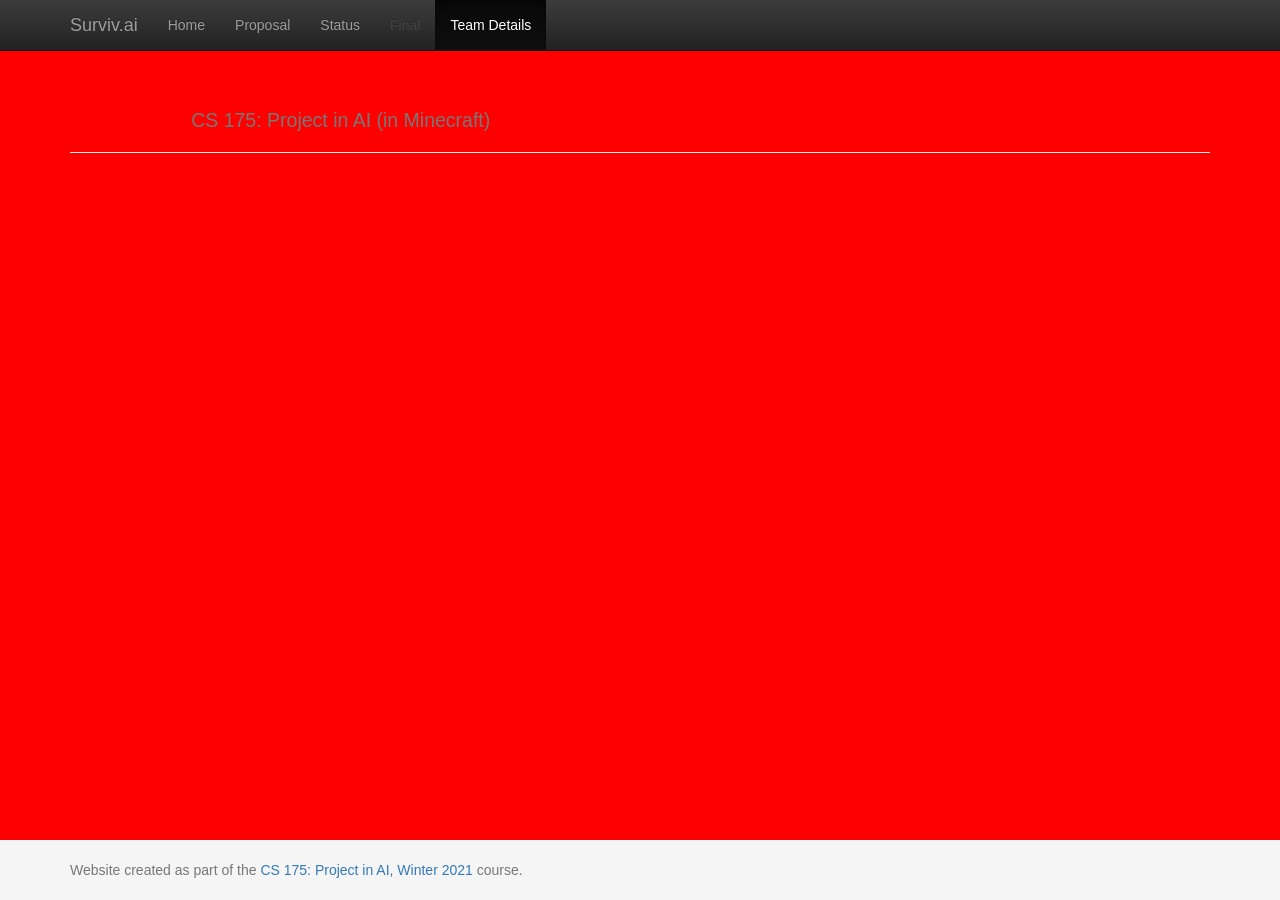
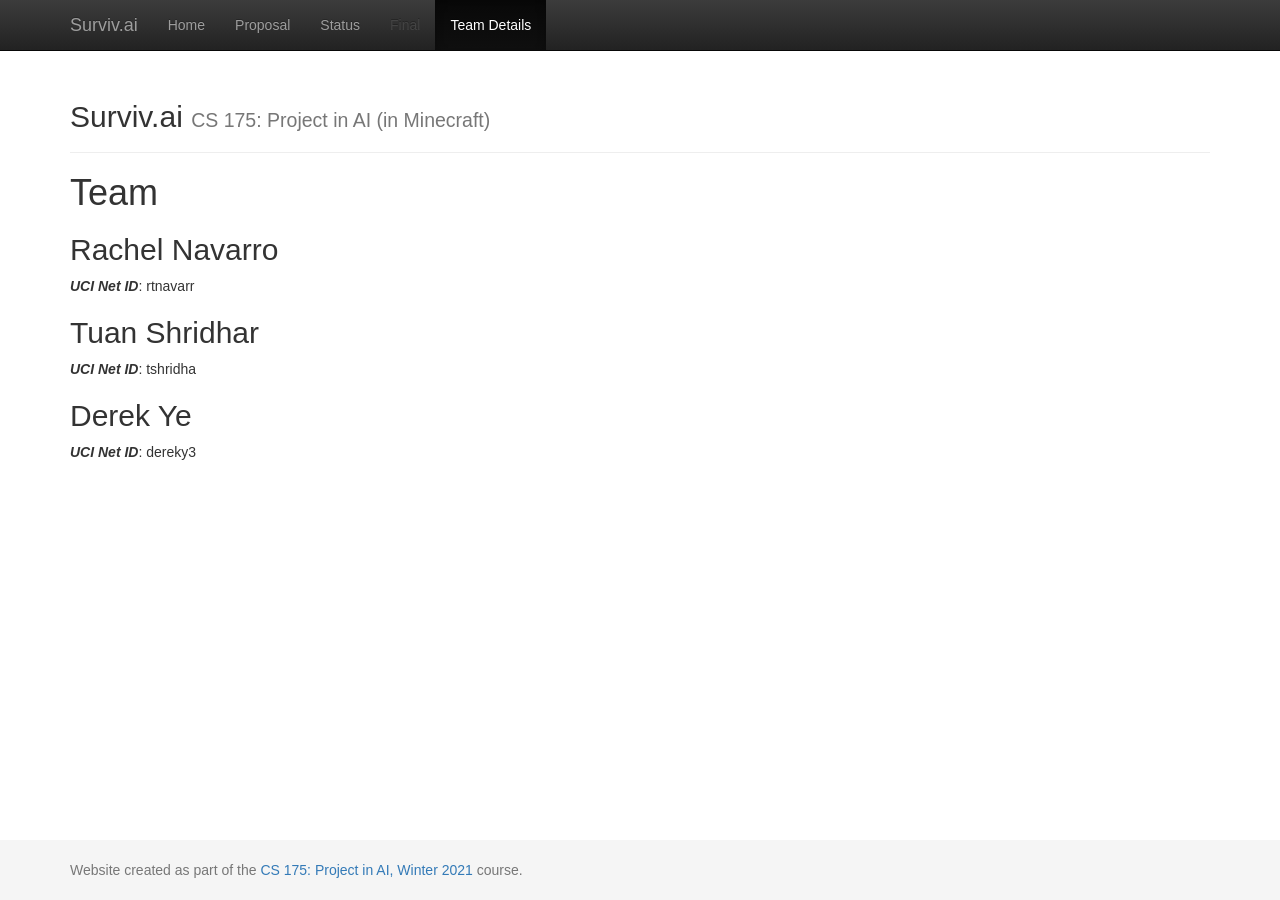
Before and after one commit to rtnavarr/survivai, a Jekyll site: the page built from docs/team.md, in a window 1280 px wide. Built offline with Jekyll 4.4.1, drawn with Linux system fonts in a browser that asks for light colours.

Commit message:
Add font

```diff
--- a/docs/css/custom.css
+++ b/docs/css/custom.css
@@ -7,7 +7,6 @@
 body {
   /* Margin bottom by footer height */
   margin-bottom: 60px;
-  background: red;
 }
 .footer {
   position: absolute;
@@ -40,9 +39,8 @@
 }
 
 
-@import('https://fonts.googleapis.com/css2?family=Fira+Code&display=swap');
+@import url('https://fonts.googleapis.com/css2?family=Fira+Code&display=swap');
 
 * {
   font-family: Fira Code, sans-serif;
-  color: red;
 }
```
